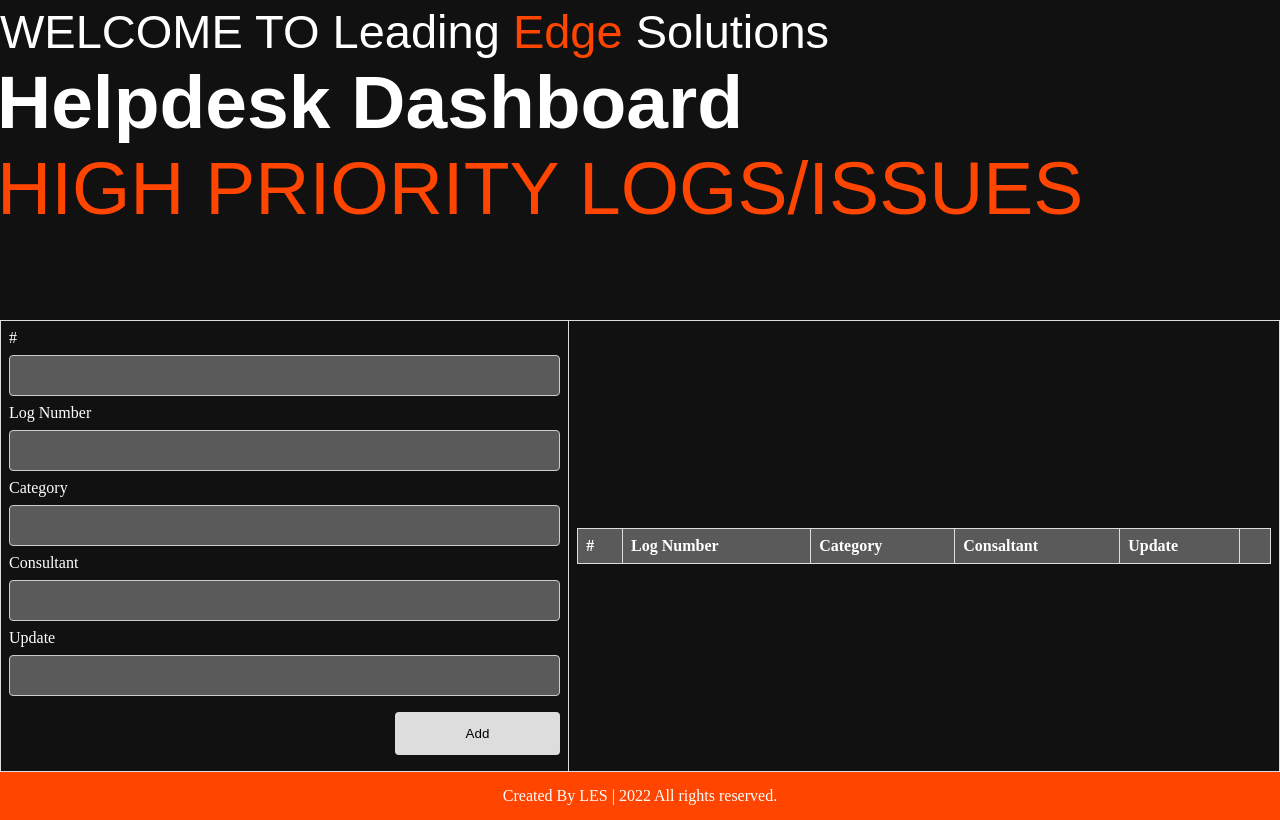
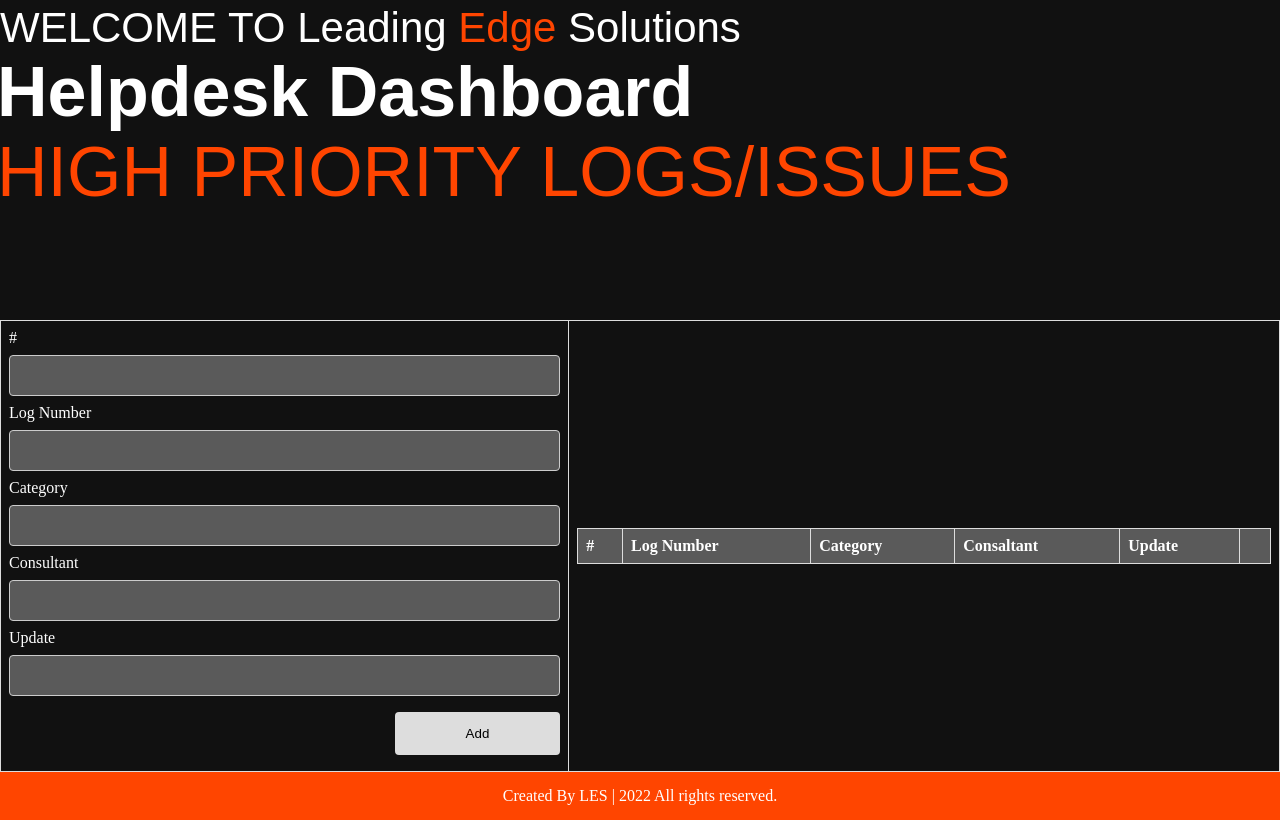
Before and after one commit to thabang077/LES.github.io, a plain HTML site: page index.html in a window 1280 px wide. Drawn offline with Linux system fonts and the light colour scheme.

Commit message:
Add files via upload

```diff
--- a/styles.css
+++ b/styles.css
@@ -70,17 +70,17 @@ section .title::after {
 }
 
 .home .home-content .text-1 {
-    font-size: 47px;
+    font-size: 42px;
 }
 
 .home .home-content .text-2 {
-    font-size: 75px;
+    font-size: 70px;
     font-weight: 600;
     margin-left: -3px;
 }
 
 .home .home-content .text-3 {
-    font-size: 40px;
+    font-size: 37px;
     margin: 5px 0;
 }
 
```
